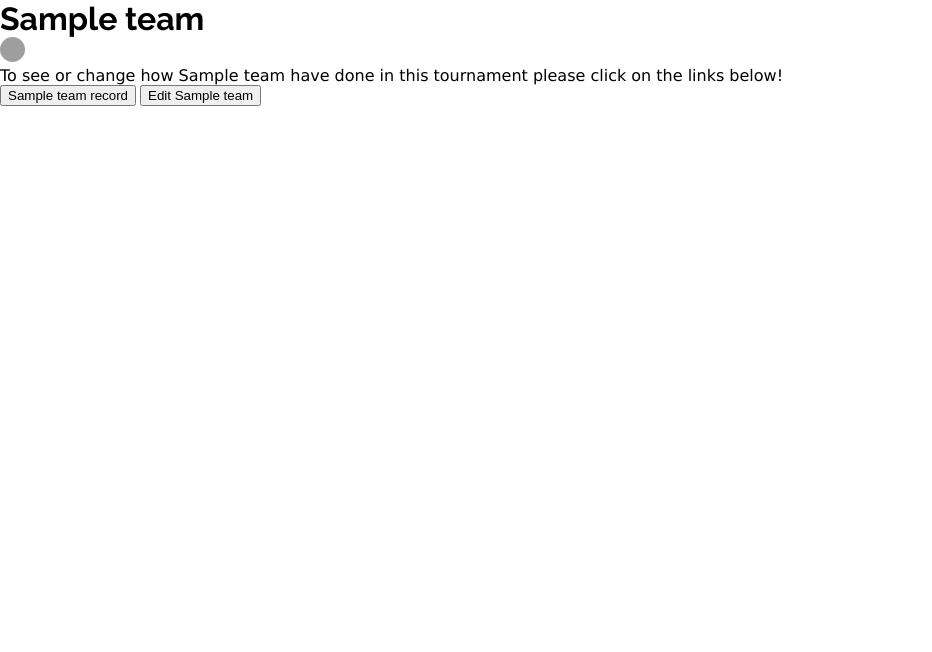
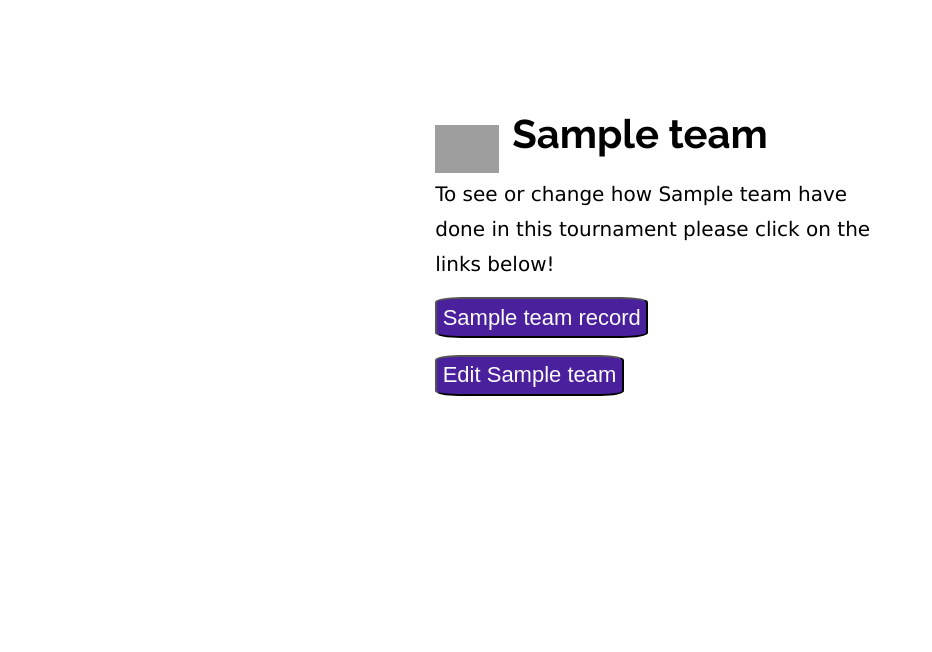
Before and after one commit to O-Marsters-1997/Flask_cricket_app, a Flask app: page /teams/1 in a window 1280 px wide. Shown: the part 160-812 px from the top of the page, without its empty margins (0-932 px from the left). Run offline with Flask 2, Linux system fonts and the light colour scheme; a database or web service that is not in the repository returns one stand-in record (values such as "Sample title"); some libraries are stand-ins or nearby versions; grey boxes are pictures that could not be loaded.

Commit message:
basic styling for show teams page

```diff
--- a/src/scss/pages/_teams.scss
+++ b/src/scss/pages/_teams.scss
@@ -79,3 +79,55 @@
         text-transform: lowercase;
     }
 }
+
+// Show teams
+
+.team-details-container {
+    position: relative;
+    width: 40%;
+    margin: 5.5em auto;
+    display: flex;
+    flex-direction: column;
+    font-size: 1.25em;
+
+
+    & .team-name {
+        text-align: center;
+        width: fit-content !important;
+        align-self: center;
+        padding-bottom: .5em;
+    }
+
+    & .details-wrapper {
+        position: relative;
+        width: 100%;
+        height: 100%;
+        line-height: 1.75em;
+
+        & p {
+            padding-bottom: .75em;
+            margin-left: 10%;
+            margin-left: 10%;
+        }
+
+        & .team-button-wrapper {
+            display: flex;
+            flex-direction: column;
+            width: fit-content;
+            margin-left: 10%;
+
+            & button {
+                @include purple-button;
+                font-size: 1.1em;
+                padding: 0.25em;
+                margin-bottom: .75em;
+            }
+        }
+    }
+
+    & .flag-rect {
+        position: absolute;
+        top: 5%;
+        left: 10%;
+    }
+}
--- a/static/style/style.css
+++ b/static/style/style.css
@@ -504,6 +504,52 @@ tbody tr:nth-of-type(2n) {
   text-transform: lowercase;
 }
 
+.team-details-container {
+  position: relative;
+  width: 40%;
+  margin: 5.5em auto;
+  display: flex;
+  flex-direction: column;
+  font-size: 1.25em;
+}
+.team-details-container .team-name {
+  text-align: center;
+  width: fit-content !important;
+  align-self: center;
+  padding-bottom: 0.5em;
+}
+.team-details-container .details-wrapper {
+  position: relative;
+  width: 100%;
+  height: 100%;
+  line-height: 1.75em;
+}
+.team-details-container .details-wrapper p {
+  padding-bottom: 0.75em;
+  margin-left: 10%;
+  margin-left: 10%;
+}
+.team-details-container .details-wrapper .team-button-wrapper {
+  display: flex;
+  flex-direction: column;
+  width: fit-content;
+  margin-left: 10%;
+}
+.team-details-container .details-wrapper .team-button-wrapper button {
+  background-color: var(--background-secondary);
+  color: var(--nav-text);
+  border-radius: 12.5%;
+  cursor: pointer;
+  font-size: 1.1em;
+  padding: 0.25em;
+  margin-bottom: 0.75em;
+}
+.team-details-container .flag-rect {
+  position: absolute;
+  top: 5%;
+  left: 10%;
+}
+
 .form-container {
   position: relative;
   width: 100%;
--- a/templates/teams/show.html
+++ b/templates/teams/show.html
@@ -1,13 +1,17 @@
 {% extends "base.html"%}
 
 {% block team %}
+<div class="team-details-container">
+    <h1 class="team-name">{{team.name}}</h1>
+    <div class="details-wrapper">
+        <p>To see or change how {{team.name}} have done in this tournament please click on the links below!</p>
+        <div class="team-button-wrapper">
+            <a href="/team-games/{{team.id}}"><button>{{team.name}} record</button></a>
+            <a href="/teams/{{team.id}}/edit"><button>Edit {{team.name}}</button></a>
+        </div>
 
-<h1>{{team.name}}</h1>
-<img src="/static/images/{{team.name}}.jpg" alt="{{team.name}} flag" class = "flag-icon">
-<p>To see or change how {{team.name}} have done in this tournament please click on the links below!</p>
-<div class="team-button-container">
-    <a href="/team-games/{{team.id}}"><button>{{team.name}} record</button></a>
-    <a href="/teams/{{team.id}}/edit"><button>Edit {{team.name}}</button></a>
+    </div>
+    <img src="/static/images/{{team.name}}.jpg" alt="{{team.name}} flag" class="flag-rect">
 </div>
 
 {% endblock %}
```
Also changed, not shown: 1 other file.
